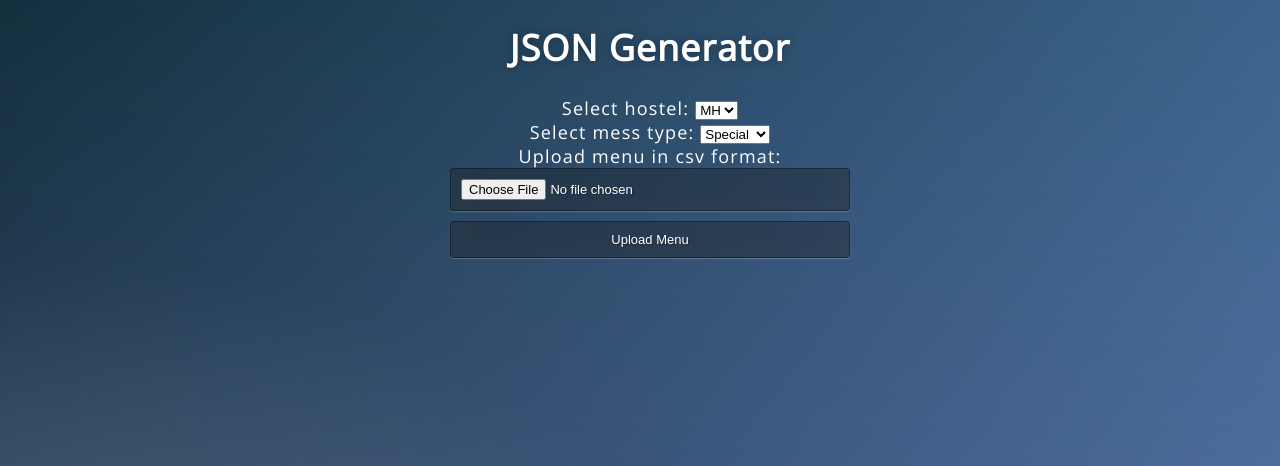
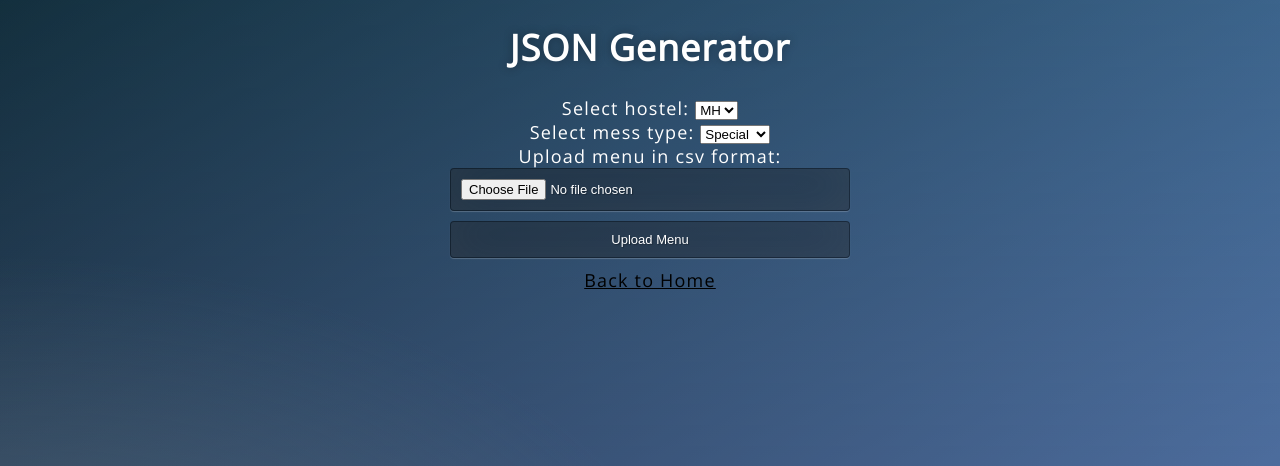
Before and after one commit to AviralJ58/MessWala, a Flask app: template templates/jsonGen.html in a window 1280 px wide. Shown: the part 91-557 px from the top of the page. Run offline with Flask 2, Linux system fonts and the light colour scheme; the template is opened without the code that fills it, so the values that code supplies are empty.

Commit message:
Bug fixes

```diff
--- a/static/css/style.css
+++ b/static/css/style.css
@@ -58,7 +58,10 @@ input {
 	-ms-transition: box-shadow .5s ease;
 	transition: box-shadow .5s ease;
 }
+
 input:focus { box-shadow: inset 0 -5px 45px rgba(100,100,100,0.4), 0 1px 1px rgba(255,255,255,0.2); }
+
+input[type="submit"]:hover { box-shadow: inset 0 -5px 45px rgba(100,100,100,0.4), 0 1px 1px rgba(255,255,255,0.2); }
 
 .home {
 	display: flex;
--- a/templates/jsonGen.html
+++ b/templates/jsonGen.html
@@ -25,6 +25,7 @@
         <input type="file" name="menu" id="fileToUpload">
         <br>
         <input type="submit" value="Upload Menu" name="submit">
+        <a href="/" style="color: black;">Back to Home</a>
     </form>
 
 </html>
--- a/templates/menuParse.html
+++ b/templates/menuParse.html
@@ -13,6 +13,7 @@
         <input type="file" name="menu" id="fileToUpload">
         <br>
         <input type="submit" value="Upload Image" name="submit">
+        <a href="/" style="color: black;">Back to Home</a>
     </form>
 </body>
 
```
